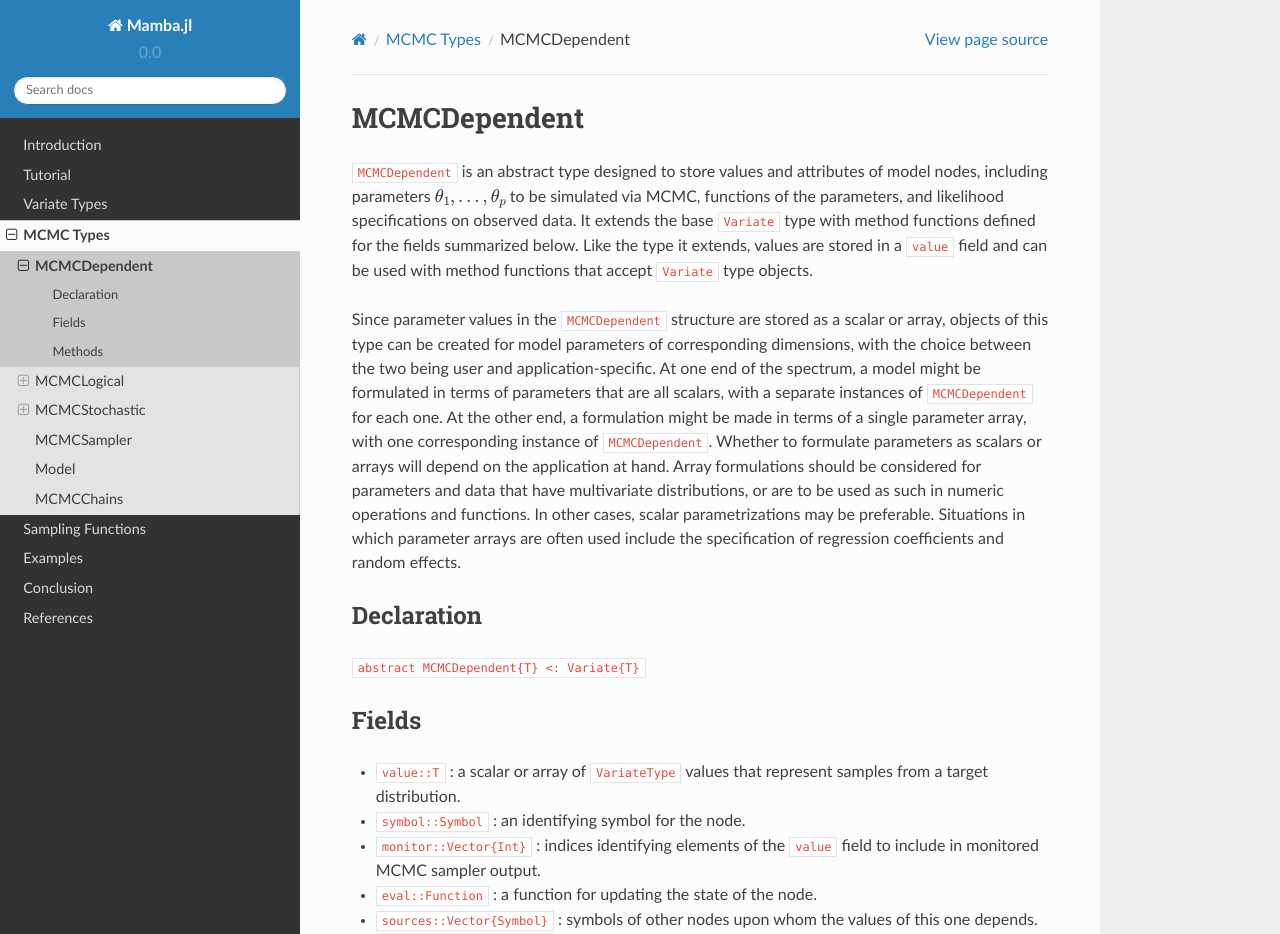
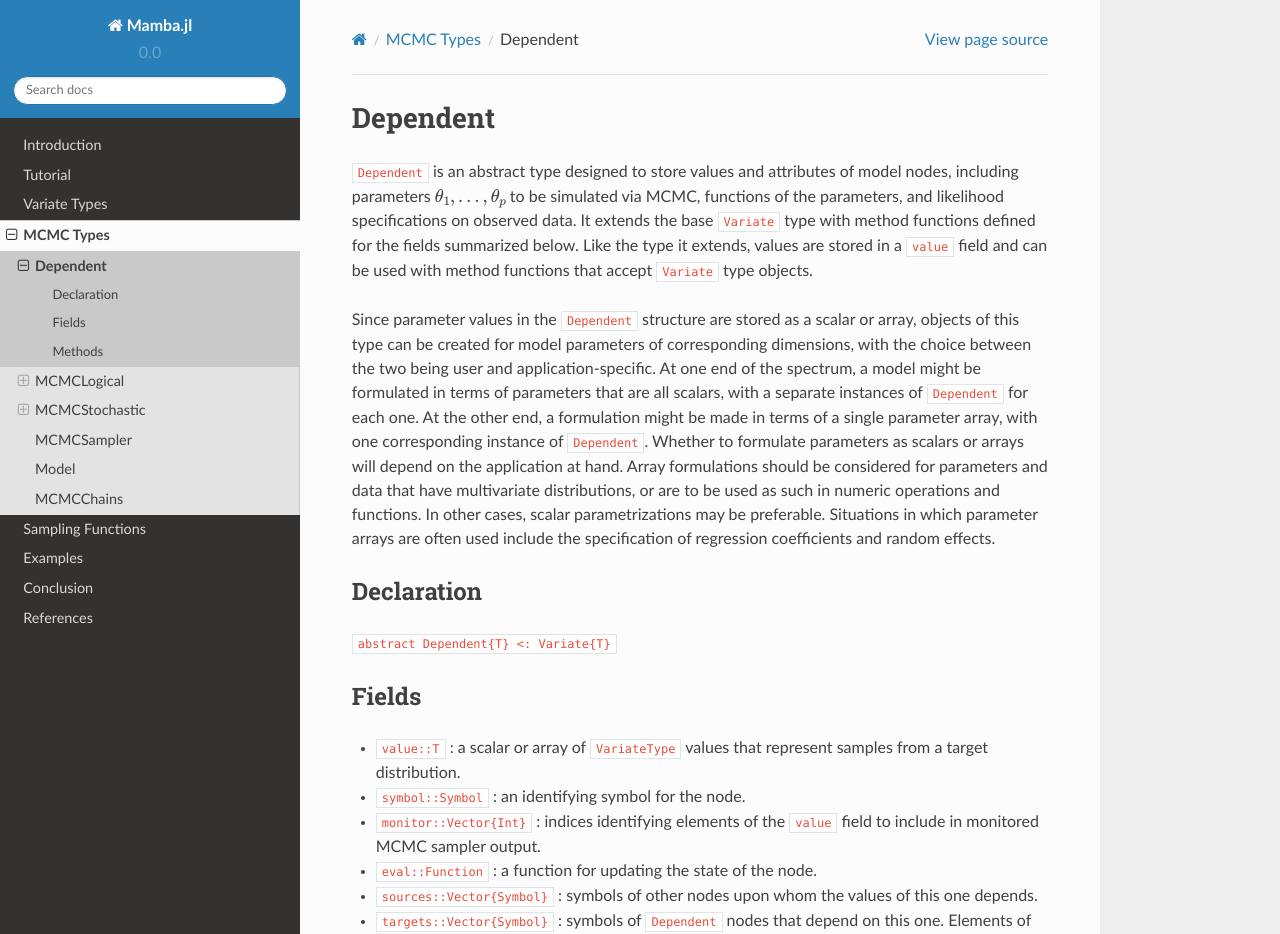
Before and after one commit to brian-j-smith/Mamba.jl, a Sphinx documentation site: the page built from doc/mcmc/dependent.rst, in a window 1280 px wide and 1400 px high. Shown: the top 934 px of the window. Built offline with Sphinx 7.4.7 and the Read the Docs theme 2.0.0, drawn with Linux system fonts in a browser that asks for light colours; formulas are drawn with MathJax 3; cross-references to code outside the pages are shown as plain code; some of the changed text lies outside the part shown.

Commit message:
Rename MCMCDependent type to Dependent.

```diff
--- a/doc/mcmc/dependent.rst
+++ b/doc/mcmc/dependent.rst
@@ -1,18 +1,18 @@
-.. index:: MCMCDependent
+.. index:: Dependent
 
-.. _section-MCMCDependent:
+.. _section-Dependent:
 
-MCMCDependent
+Dependent
 -------------
 
-``MCMCDependent`` is an abstract type designed to store values and attributes of model nodes, including parameters :math:`\theta_1, \ldots, \theta_p` to be simulated via MCMC, functions of the parameters, and likelihood specifications on observed data.  It extends the base ``Variate`` type with method functions defined for the fields summarized below.  Like the type it extends, values are stored in a ``value`` field and can be used with method functions that accept ``Variate`` type objects.
+``Dependent`` is an abstract type designed to store values and attributes of model nodes, including parameters :math:`\theta_1, \ldots, \theta_p` to be simulated via MCMC, functions of the parameters, and likelihood specifications on observed data.  It extends the base ``Variate`` type with method functions defined for the fields summarized below.  Like the type it extends, values are stored in a ``value`` field and can be used with method functions that accept ``Variate`` type objects.
 
-Since parameter values in the ``MCMCDependent`` structure are stored as a scalar or array, objects of this type can be created for model parameters of corresponding dimensions, with the choice between the two being user and application-specific.  At one end of the spectrum, a model might be formulated in terms of parameters that are all scalars, with a separate instances of  ``MCMCDependent`` for each one.  At the other end, a formulation might be made in terms of a single parameter array, with one corresponding instance of ``MCMCDependent``.  Whether to formulate parameters as scalars or arrays will depend on the application at hand.  Array formulations should be considered for parameters and data that have multivariate distributions, or are to be used as such in numeric operations and functions.  In other cases, scalar parametrizations may be preferable.  Situations in which parameter arrays are often used include the specification of regression coefficients and random effects.
+Since parameter values in the ``Dependent`` structure are stored as a scalar or array, objects of this type can be created for model parameters of corresponding dimensions, with the choice between the two being user and application-specific.  At one end of the spectrum, a model might be formulated in terms of parameters that are all scalars, with a separate instances of  ``Dependent`` for each one.  At the other end, a formulation might be made in terms of a single parameter array, with one corresponding instance of ``Dependent``.  Whether to formulate parameters as scalars or arrays will depend on the application at hand.  Array formulations should be considered for parameters and data that have multivariate distributions, or are to be used as such in numeric operations and functions.  In other cases, scalar parametrizations may be preferable.  Situations in which parameter arrays are often used include the specification of regression coefficients and random effects.
 
 Declaration
 ^^^^^^^^^^^
 
-``abstract MCMCDependent{T} <: Variate{T}``
+``abstract Dependent{T} <: Variate{T}``
 
 Fields
 ^^^^^^
@@ -22,14 +22,14 @@
 * ``monitor::Vector{Int}`` : indices identifying elements of the ``value`` field to include in monitored MCMC sampler output.
 * ``eval::Function`` : a function for updating the state of the node.
 * ``sources::Vector{Symbol}`` : symbols of other nodes upon whom the values of this one depends.
-* ``targets::Vector{Symbol}`` : symbols of ``MCMCDependent`` nodes that depend on this one.  Elements of ``targets`` are topologically sorted so that a given node in the vector is conditionally independent of subsequent nodes, given the previous ones.
+* ``targets::Vector{Symbol}`` : symbols of ``Dependent`` nodes that depend on this one.  Elements of ``targets`` are topologically sorted so that a given node in the vector is conditionally independent of subsequent nodes, given the previous ones.
 
 Methods
 ^^^^^^^
 
-.. function:: invlink(d::MCMCDependent, x)
+.. function:: invlink(d::Dependent, x)
 
-	Apply a node-specific inverse-link transformation.  In this method, the link transformation is defined to be the identity function.  This method may be redefined for subtypes of ``MCMCDependent`` to implement different link transformations.
+	Apply a node-specific inverse-link transformation.  In this method, the link transformation is defined to be the identity function.  This method may be redefined for subtypes of ``Dependent`` to implement different link transformations.
 
 	**Arguments**
 
@@ -40,9 +40,9 @@
 
 		Returns the inverse-link-transformed version of ``x``.
 
-.. function:: link(d::MCMCDependent, x)
+.. function:: link(d::Dependent, x)
 
-	Apply a node-specific link transformation.  In this method, the link transformation is defined to be the identity function.  This method function may be redefined for subtypes of ``MCMCDependent`` to implement different link transformations.
+	Apply a node-specific link transformation.  In this method, the link transformation is defined to be the identity function.  This method function may be redefined for subtypes of ``Dependent`` to implement different link transformations.
 
 	**Arguments**
 
@@ -53,9 +53,9 @@
 
 		Returns the link-transformed version of ``x``.
 
-.. function:: logpdf(d::MCMCDependent, transform::Bool=false)
+.. function:: logpdf(d::Dependent, transform::Bool=false)
 
-	Evaluate the log-density function for a node.  In this method, no density function is assumed for the node, and a constant value of 0 is returned.  This method function may be redefined for subtypes of ``MCMCDependent`` that have distributional specifications.
+	Evaluate the log-density function for a node.  In this method, no density function is assumed for the node, and a constant value of 0 is returned.  This method function may be redefined for subtypes of ``Dependent`` that have distributional specifications.
 
 	**Arguments**
 
@@ -66,8 +66,8 @@
 
 		The resulting numeric value of the log-density.
 
-.. function:: setmonitor!(d::MCMCDependent, monitor::Bool)
-              setmonitor!(d::MCMCDependent, monitor::Vector{Int})
+.. function:: setmonitor!(d::Dependent, monitor::Bool)
+              setmonitor!(d::Dependent, monitor::Vector{Int})
 
 	Specify node elements to be included in monitored MCMC sampler output.
 
@@ -80,11 +80,11 @@
 
 		Returns ``d`` with its ``monitor`` field updated to reflect the specified monitoring.
 
-.. function:: show(d::MCMCDependent)
+.. function:: show(d::Dependent)
 
 	Write a text representation of nodal values and attributes to the current output stream.
 
-.. function:: showall(d::MCMCDependent)
+.. function:: showall(d::Dependent)
 
 	Write a verbose text representation of nodal values and attributes to the current output stream.
 
@@ -96,7 +96,7 @@
 MCMCLogical
 -----------
 
-Type ``MCMCLogical`` inherits the fields and method functions from the ``MCMCDependent`` type, and adds the constructors and methods listed below.  It is designed for nodes that are deterministic functions of model parameters and data.  Stored in the field ``eval`` is an anonymous function defined as
+Type ``MCMCLogical`` inherits the fields and method functions from the ``Dependent`` type, and adds the constructors and methods listed below.  It is designed for nodes that are deterministic functions of model parameters and data.  Stored in the field ``eval`` is an anonymous function defined as
 
 .. code-block:: julia
 
@@ -107,7 +107,7 @@
 Declaration
 ^^^^^^^^^^^
 
-``type MCMCLogical{T} <: MCMCDependent{T}``
+``type MCMCLogical{T} <: Dependent{T}``
 
 Fields
 ^^^^^^
@@ -117,7 +117,7 @@
 * ``monitor::Vector{Int}`` : indices identifying elements of the ``value`` field to include in monitored MCMC sampler output.
 * ``eval::Function`` : a function for updating values stored in ``value``.
 * ``sources::Vector{Symbol}`` : symbols of other nodes upon whom the values of this one depends.
-* ``targets::Vector{Symbol}`` : symbols of ``MCMCDependent`` nodes that depend on this one.  Elements of ``targets`` are topologically sorted so that a given node in the vector is conditionally independent of subsequent nodes, given the previous ones.
+* ``targets::Vector{Symbol}`` : symbols of ``Dependent`` nodes that depend on this one.  Elements of ``targets`` are topologically sorted so that a given node in the vector is conditionally independent of subsequent nodes, given the previous ones.
 
 Constructors
 ^^^^^^^^^^^^
@@ -178,7 +178,7 @@
 MCMCStochastic
 --------------
 
-Type ``MCMCStochastic`` inherits the fields and method functions from the ``MCMCDependent`` type, and adds the additional ones listed below.  It is designed for model parameters or data that have distributional or likelihood specifications, respectively.  Its stochastic relationship to other nodes and data structures is represented by the ``Distributions`` structure stored in field ``distr``.  Stored in the field ``eval`` is an anonymous function defined as
+Type ``MCMCStochastic`` inherits the fields and method functions from the ``Dependent`` type, and adds the additional ones listed below.  It is designed for model parameters or data that have distributional or likelihood specifications, respectively.  Its stochastic relationship to other nodes and data structures is represented by the ``Distributions`` structure stored in field ``distr``.  Stored in the field ``eval`` is an anonymous function defined as
 
 .. code-block:: julia
 
@@ -189,7 +189,7 @@
 Declaration
 ^^^^^^^^^^^
 
-``type MCMCStochastic{T} <: MCMCDependent{T}``
+``type MCMCStochastic{T} <: Dependent{T}``
 
 Fields
 ^^^^^^
@@ -199,7 +199,7 @@
 * ``monitor::Vector{Int}`` : indices identifying elements of the ``value`` field to include in monitored MCMC sampler output.
 * ``eval::Function`` : a function for updating the ``distr`` field for the node.
 * ``sources::Vector{Symbol}`` : symbols of other nodes upon whom the distributional specification for this one depends.
-* ``targets::Vector{Symbol}`` : symbols of ``MCMCDependent`` nodes that depend on this one.  Elements of ``targets`` are topologically sorted so that a given node in the vector is conditionally independent of subsequent nodes, given the previous ones.
+* ``targets::Vector{Symbol}`` : symbols of ``Dependent`` nodes that depend on this one.  Elements of ``targets`` are topologically sorted so that a given node in the vector is conditionally independent of subsequent nodes, given the previous ones.
 * ``distr::DistributionStruct`` : the distributional specification for the node.
 
 Aliases
--- a/doc/mcmc/model.rst
+++ b/doc/mcmc/model.rst
@@ -5,7 +5,7 @@
 Model
 ---------
 
-The ``Model`` type is designed to store the set of all model nodes, including parameter set :math:`\Theta` as denoted in  the :ref:`figure-Gibbs`.  In particular, it stores ``MCMCDependent`` type objects in its ``nodes`` dictionary field.  Valid models are ones whose nodes form directed acyclic graphs (DAGs).  Sampling functions :math:`\{f_j\}_{j=1}^{B}` are saved as ``MCMCSampler`` objects in the vector of field ``samplers``.  Vector elements :math:`j=1,\ldots,B` correspond to sampling blocks :math:`\{\Theta_j\}_{j=1}^{B}.`
+The ``Model`` type is designed to store the set of all model nodes, including parameter set :math:`\Theta` as denoted in  the :ref:`figure-Gibbs`.  In particular, it stores ``Dependent`` type objects in its ``nodes`` dictionary field.  Valid models are ones whose nodes form directed acyclic graphs (DAGs).  Sampling functions :math:`\{f_j\}_{j=1}^{B}` are saved as ``MCMCSampler`` objects in the vector of field ``samplers``.  Vector elements :math:`j=1,\ldots,B` correspond to sampling blocks :math:`\{\Theta_j\}_{j=1}^{B}.`
 
 Declaration
 ^^^^^^^^^^^
@@ -16,7 +16,7 @@
 ^^^^^^
 
 * ``nodes::Dict{Symbol,Any}`` : a dictionary containing all input, logical, and stochastic model nodes.
-* ``dependents::Vector{Symbol}`` : symbols of all ``MCMCDependent`` nodes in topologically sorted order so that a given node in the vector is conditionally independent of subsequent nodes, given the previous ones.
+* ``dependents::Vector{Symbol}`` : symbols of all ``Dependent`` nodes in topologically sorted order so that a given node in the vector is conditionally independent of subsequent nodes, given the previous ones.
 * ``samplers::Vector{MCMCSampler}`` : sampling functions for updating blocks of stochastic nodes.
 * ``iter::Integer`` : current MCMC draw from the target distribution.
 * ``burnin::Integer`` : number of initial draws to discard as a burn-in sequence to allow for convergence.
--- a/doc/mcmc/sampler.rst
+++ b/doc/mcmc/sampler.rst
@@ -24,7 +24,7 @@
 * ``params::Vector{Symbol}`` : symbols of stochastic nodes in the block being updated by the sampler.
 * ``eval::Function`` : a sampling function that updates values of the ``params`` nodes.
 * ``tune::Dict`` : any tuning parameters needed by the sampling function.
-* ``targets::Vector{Symbol}`` : symbols of ``MCMCDependent`` nodes that depend on and whose states must be updated after ``params``.  Elements of ``targets`` are topologically sorted so that a given node in the vector is conditionally independent of subsequent nodes, given the previous ones.
+* ``targets::Vector{Symbol}`` : symbols of ``Dependent`` nodes that depend on and whose states must be updated after ``params``.  Elements of ``targets`` are topologically sorted so that a given node in the vector is conditionally independent of subsequent nodes, given the previous ones.
 
 Constructor
 ^^^^^^^^^^^
--- a/doc/variate.rst
+++ b/doc/variate.rst
@@ -100,7 +100,7 @@
 Subtypes
 ----------
 
-Subtypes of ``Variate`` include the :ref:`section-MCMCDependent`, :ref:`section-MCMCLogical`, and :ref:`section-MCMCStochastic` types, as well as the those defined for supplied :ref:`section-Sampling-Functions`.
+Subtypes of ``Variate`` include the :ref:`section-Dependent`, :ref:`section-MCMCLogical`, and :ref:`section-MCMCStochastic` types, as well as the those defined for supplied :ref:`section-Sampling-Functions`.
 
 .. figure:: images/variateUML.png
 	:align: center
```
Also changed, not shown: doc/images/mcmcUML.png, doc/images/variateUML.png, 6 other files.
